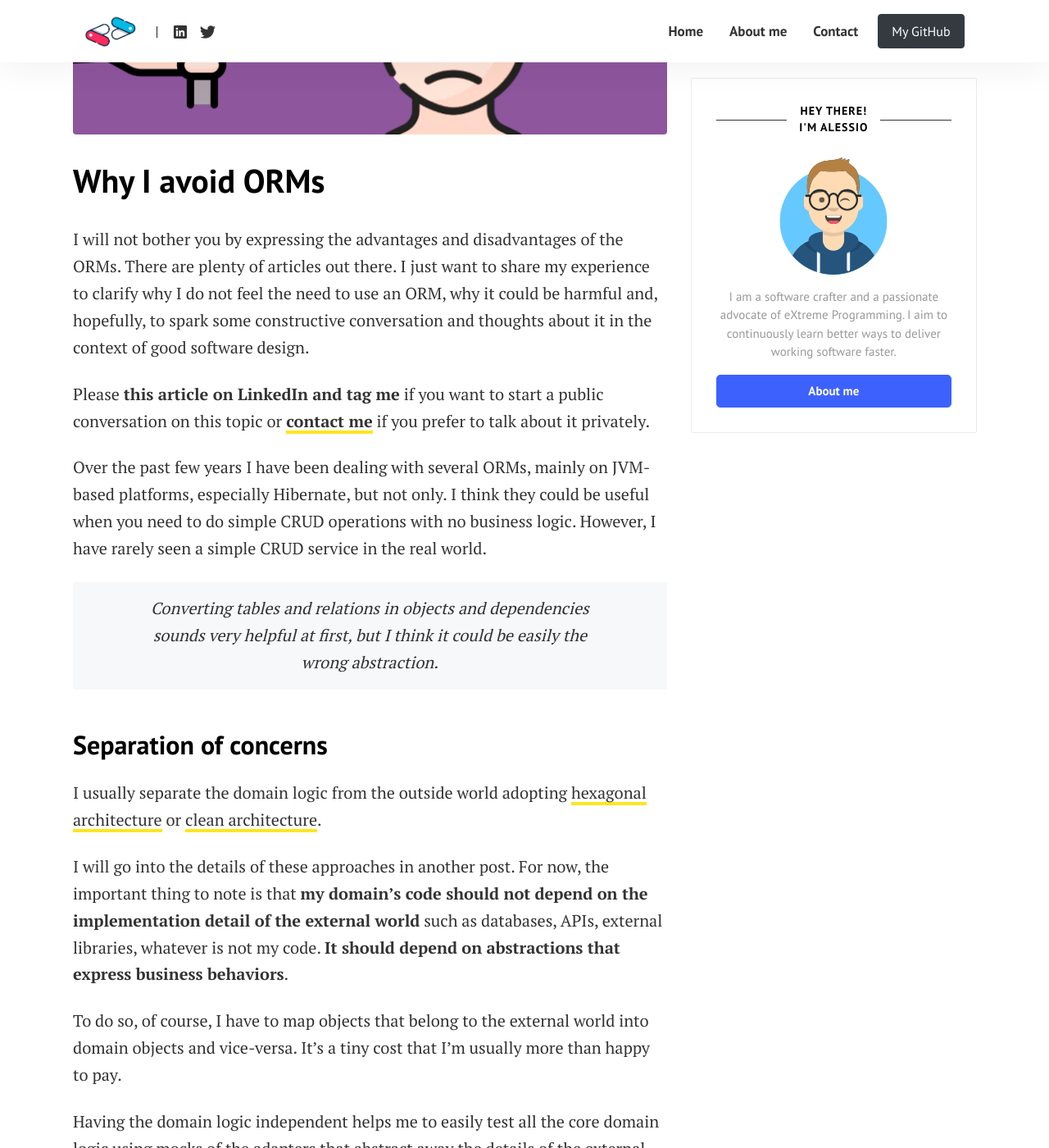
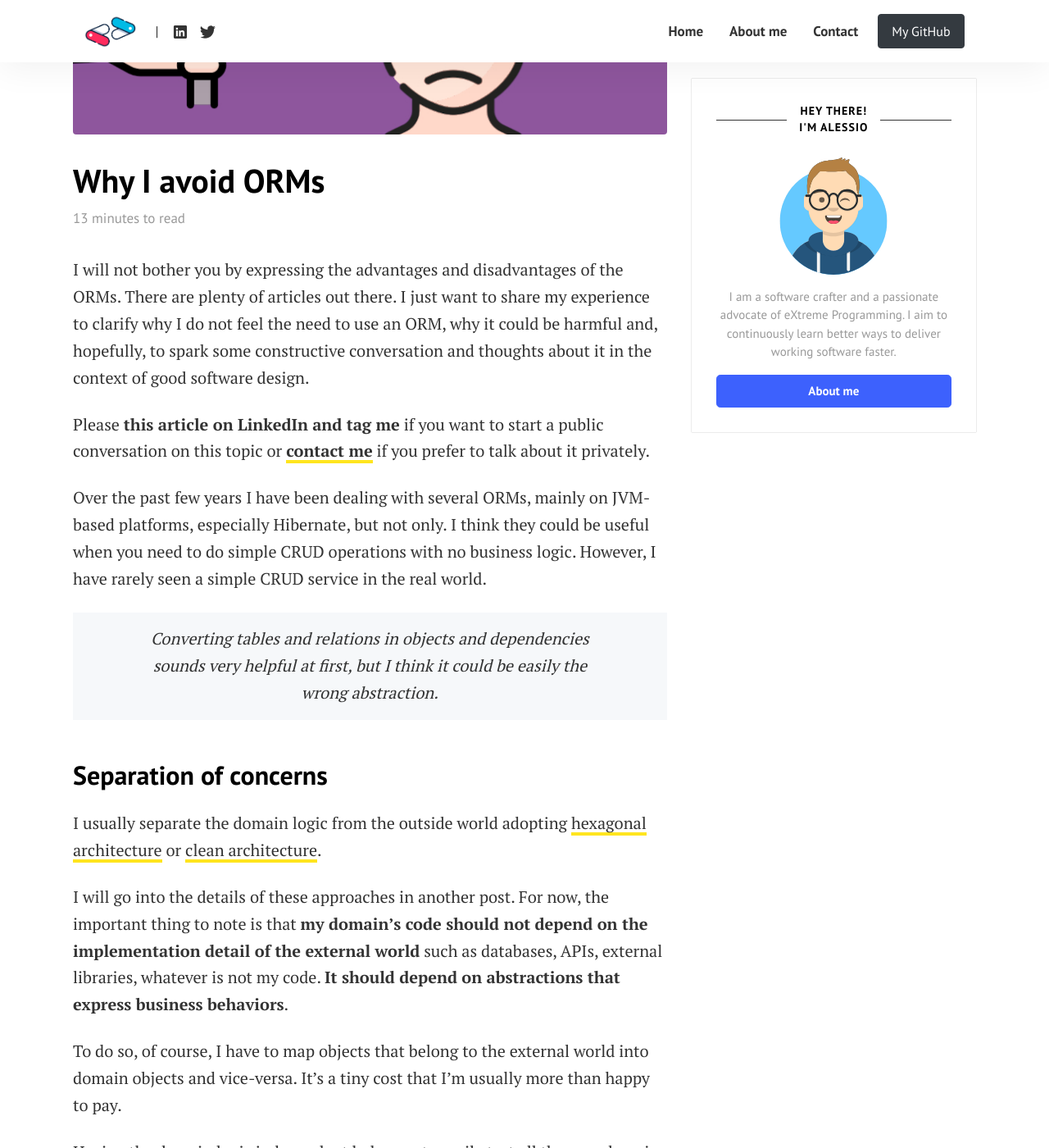
Before and after one commit to AlessioCoser/alessiocoser.github.io, a Jekyll site: the page built from _posts/2023-07-17-why-i-avoid-orms.md, in a window 1280 px wide and 1400 px high, scrolled down 332 px. Shown: the whole window at 82% size. Built offline with Jekyll 4.4.1, drawn with Linux system fonts in a browser that asks for light colours; comment, search, counter and statistics services are not loaded.

Commit message:
add reading time to the posts

```diff
--- /dev/null
+++ b/_includes/reading-time.html
@@ -0,0 +1,6 @@
+{% capture words %}
+{{ content | number_of_words | minus: 180 }}
+{% endcapture %}
+{% unless words contains '-' %}
+{{ words | plus: 160 | divided_by: 160 | append: ' minutes to read' }}
+{% endunless %}
--- a/_layouts/post.html
+++ b/_layouts/post.html
@@ -22,7 +22,7 @@ post_class: post-template
 
                 <!-- Post Title -->
 				<h1 class="posttitle">{{ page.title }}</h1>
-
+        <div class="reading-time">{% include reading-time.html %}</div>
 			</div>
 
 
--- a/assets/css/theme.scss
+++ b/assets/css/theme.scss
@@ -306,7 +306,11 @@ span.post-name a,span.post-read-more a:hover {
 }
 .mainheading h1.posttitle {
 	font-weight:700;
+}
+.mainheading .reading-time {
+  margin-top:0.5rem;
 	margin-bottom:2rem;
+  color:#999;
 }
 .link-dark {
 	color:rgba(0,0,0,.8);
```
